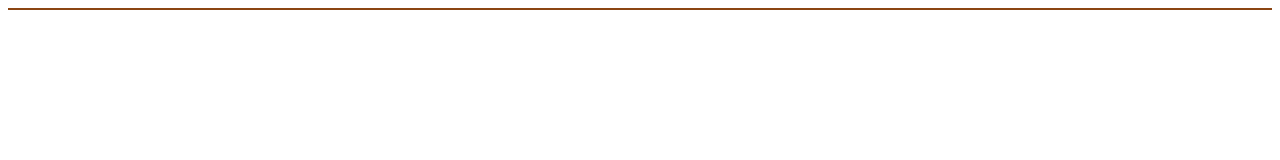
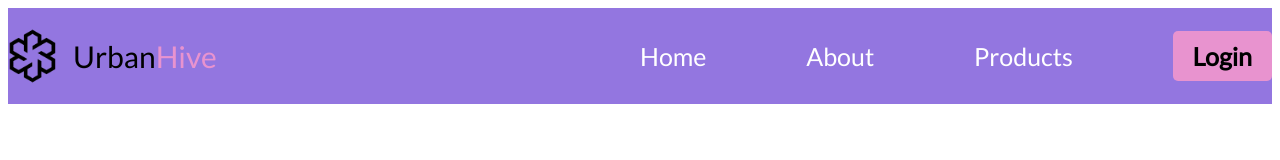
Before and after one commit to jobaer6768/conceptual-session-02-responsive, a plain HTML site: page index.html in a window 1280 px wide. Drawn offline with Linux system fonts and the light colour scheme.

Commit message:
completed nav section

```diff
--- a/index.html
+++ b/index.html
@@ -13,11 +13,45 @@
 
     <!-- navbar starts here -->
 
-    <nav class="nav-container">
+    <nav>
+
+      <div class="nav-container">
+
+        <div class="logo-container">
+          <img src="./resources/nav-image/urban-hive.png" alt="">
+          <p>Urban<span>Hive</span></p>
+        </div>
+
+        <div class="nav-item-container">
+          <a href="">Home</a>
+          <a href="">About</a>
+          <a href="">Products</a>
+          <a class="nav-btn" href="">Login</a>
+        </div>
+
+      </div>
 
     </nav>
 
     <!-- navbar ends here -->
+
+    <!-- banner section starts here -->
+
+    <section class="banner-container">
+
+      <div class="banner-description">
+        <h1></h1>
+        <p></p>
+
+      </div>
+
+      <div class="banner-img">
+
+      </div>
+
+    </section>
+
+    <!-- banner section ends here -->
 
   </header>
 
--- a/styles/responsive.css
+++ b/styles/responsive.css
@@ -1,3 +1,20 @@
-@media screen and (max-width: 400px) {
+@media screen and (max-width: 576px) {
+  .nav-container,
+  .nav-item-container
+  {
+    flex-direction: column;
+  }
 
+  .nav-item-container{
+    width: 100%;
+  }
+
+  .nav-item-container a{
+    margin-top: 20px;
+  }
+
+  .nav-item-container .nav-btn{
+    width: 100%;
+    margin-bottom: 10px;
+  }
 }
--- a/styles/styles.css
+++ b/styles/styles.css
@@ -1,3 +1,63 @@
+@import url('https://fonts.googleapis.com/css2?family=Lato&display=swap');
+
+body{
+  font-family: 'Lato', sans-serif;
+}
+
+*{
+  box-sizing: border-box;
+}
+
+nav{
+  background-color: rgb(147, 118, 224);
+}
+
 .nav-container{
-  border: 1px solid saddlebrown;
+  max-width: 1440px;
+  margin: 0 auto;
+  min-height: 50px;
+  display: flex;
+  align-items: center;
 }
+
+.logo-container{
+  display: flex;
+  gap: 15px;
+  width: 50%;
+}
+
+.logo-container img{
+  width: 50px;
+  object-fit: cover;
+}
+
+.logo-container p{
+  font-size: 30px;
+}
+.logo-container p span{
+  color: rgb(232, 147, 207);
+}
+
+.nav-item-container{
+  width: 50%;
+  display: flex;
+  justify-content: space-between;
+  align-items: center;
+}
+
+.nav-item-container a{
+  text-decoration: none;
+  font-size: 25px;
+  color: white;
+}
+
+.nav-item-container .nav-btn{
+  background-color: rgb(232, 147, 207);
+  font-size: 25px;
+  font-weight: 700;
+  color: black;
+  text-align: center;
+  padding: 10px 20px;
+  border-radius: 5px;
+  border: 0;
+}
```
